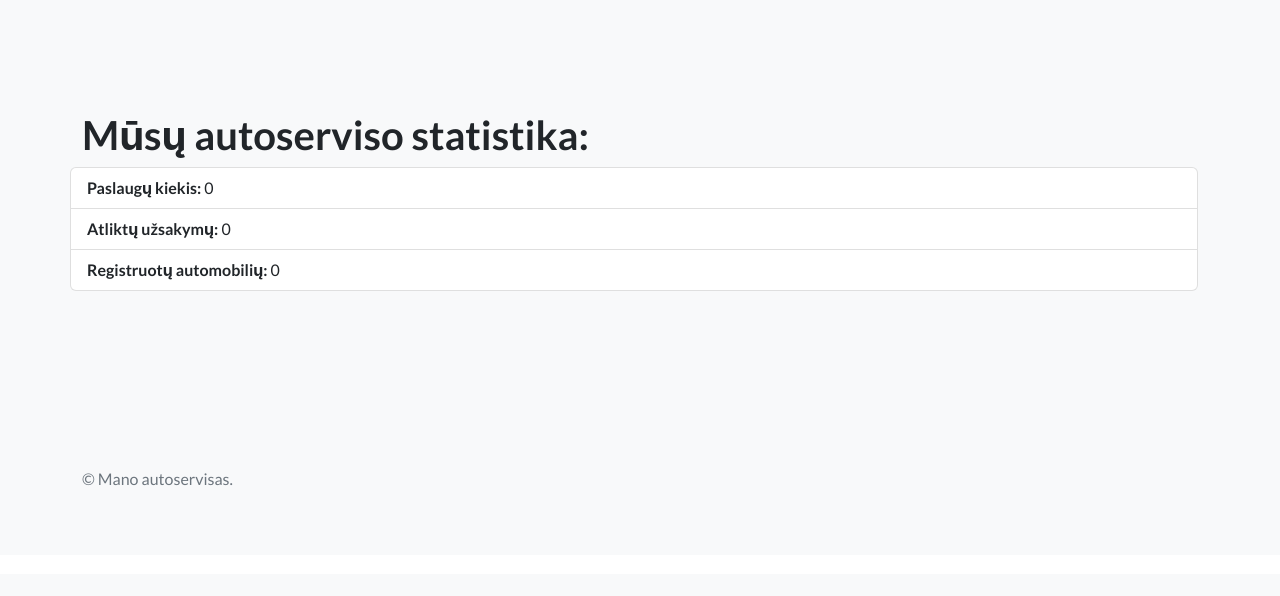
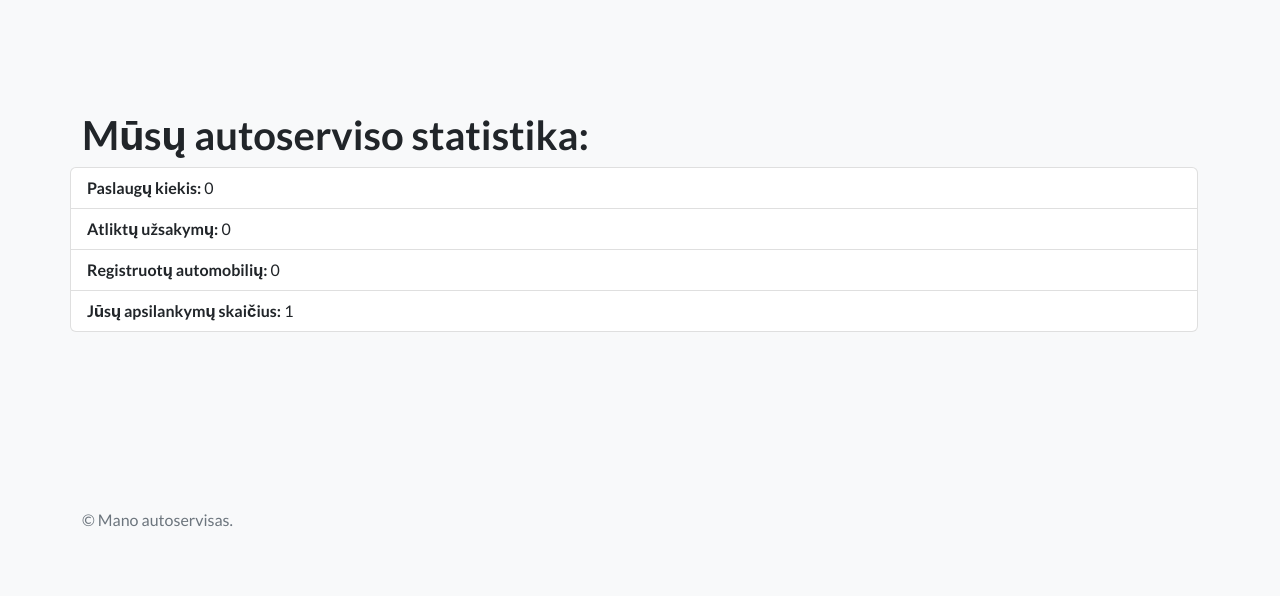
Before and after one commit to DonatasNoreika/my_autoservice_202410, a Django app: page / in a window 1280 px wide. Shown: the part 226-822 px from the top of the page. Before the commit the page ends 712 px from the top, so only its background shows below. Run offline with Django 5.2, Linux system fonts and the light colour scheme; data that the repository does not hold is empty; some libraries are stand-ins or nearby versions.

Commit message:
+ 6: Padaryti, kad pagrindiniame puslapyje būtų rodomas sesijos apsilankymų skaičius.

```diff
--- a/mysite/autoservice/templates/index.html
+++ b/mysite/autoservice/templates/index.html
@@ -8,6 +8,7 @@
     <a href="#" class="list-group-item"><strong>Paslaugų kiekis: </strong>{{ num_services }}</a>
     <a href="#" class="list-group-item"><strong>Atliktų užsakymų: </strong>{{ num_orders }}</a>
     <a href="#" class="list-group-item"><strong>Registruotų automobilių: </strong>{{ num_cars }}</a>
+    <a href="#" class="list-group-item"><strong>Jūsų apsilankymų skaičius: </strong>{{ num_visits }}</a>
 </div>
 
 {% endblock %}
--- a/mysite/autoservice/views.py
+++ b/mysite/autoservice/views.py
@@ -10,10 +10,15 @@ def index(request):
     num_services = Service.objects.count()
     num_orders = Order.objects.filter(status="i").count()
     num_cars = Car.objects.count()
+
+    num_visits = request.session.get('num_visits', 1)
+    request.session['num_visits'] = num_visits + 1
+
     context = {
         "num_services": num_services,
         "num_orders": num_orders,
         "num_cars": num_cars,
+        "num_visits": num_visits,
     }
     return render(request, template_name="index.html", context=context)
 
```
